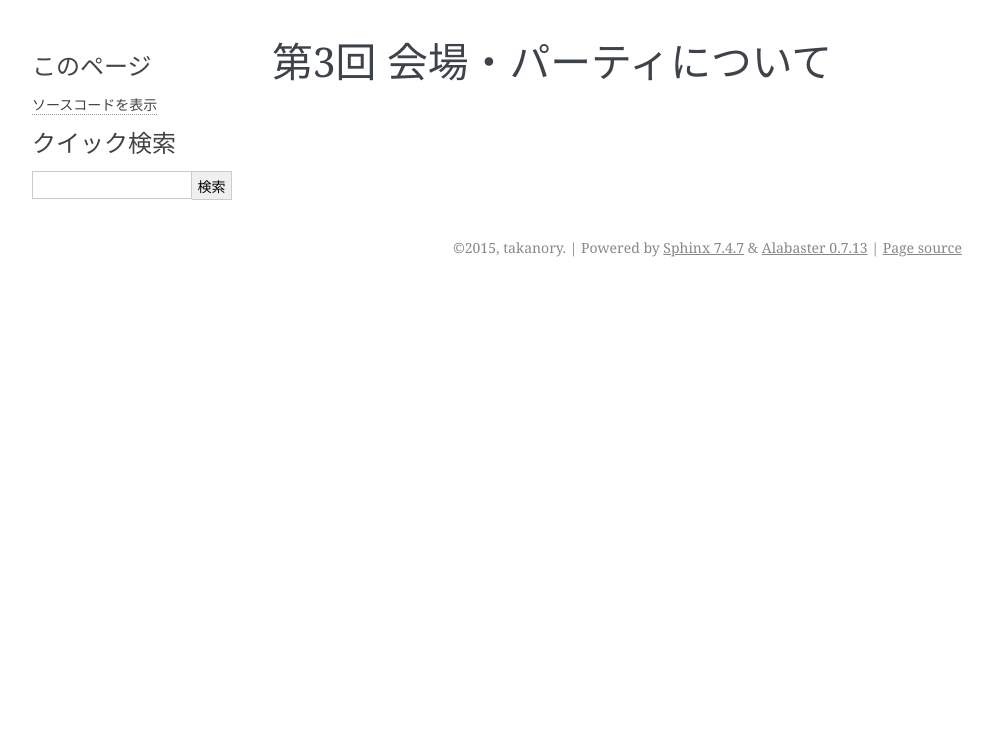
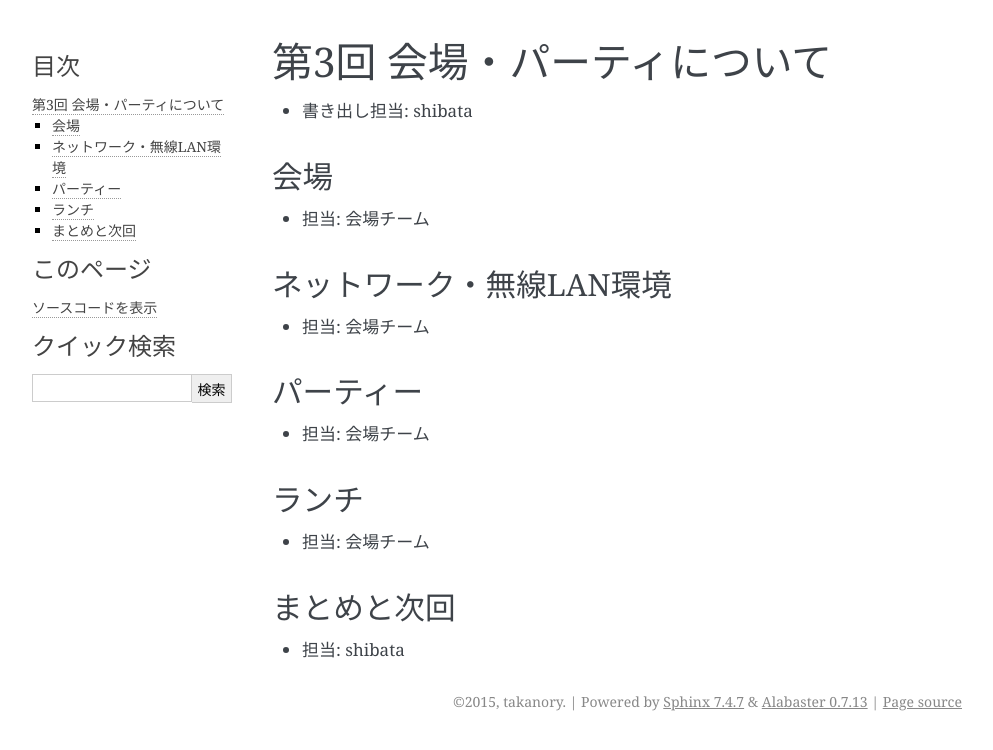
Before and after one commit to pyconjp/reports2015, a Sphinx documentation site: the page built from pre/source/03_venue_party.rst, in a window 1280 px wide. Shown: the top 750 px of the page, without its empty margins (148-1141 px from the left). Built offline with Sphinx 7.4.7, drawn with Linux system fonts in a browser that asks for light colours.

Commit message:
HTJ-786 アウトラインと担当チームについて記述

```diff
--- a/pre/source/02_program.rst
+++ b/pre/source/02_program.rst
@@ -1,3 +1,25 @@
 ========================
  第2回 プログラムついて
 ========================
+
+- 書き出し担当: shibata
+
+プログラム概要
+==============
+- 担当: プログラムチーム
+
+トークセッション・ポスターセッション
+====================================
+- 担当: プログラムチーム
+
+チュートリアル
+==============
+- 担当: プログラムチーム
+
+その他のプログラム企画
+======================
+- 担当: プログラムチーム
+
+まとめと次回
+============
+- 担当: shibata
--- a/pre/source/03_venue_party.rst
+++ b/pre/source/03_venue_party.rst
@@ -1,3 +1,25 @@
 ==============================
  第3回 会場・パーティについて
 ==============================
+
+- 書き出し担当: shibata
+
+会場
+====
+- 担当: 会場チーム
+
+ネットワーク・無線LAN環境
+=========================
+- 担当: 会場チーム
+
+パーティー
+==========
+- 担当: 会場チーム
+
+ランチ
+======
+- 担当: 会場チーム
+
+まとめと次回
+============
+- 担当: shibata
--- a/pre/source/04_others.rst
+++ b/pre/source/04_others.rst
@@ -1,3 +1,21 @@
 ========================
  第4回 その他の見どころ
 ========================
+
+- 書き出し担当: shibata
+
+スポンサーブース
+================
+- 担当: 事務局チーム
+
+コーヒーブレイク・おやつ
+========================
+- 担当: 会場チーム
+
+スプリント
+==========
+- 担当: プログラムチーム
+
+最後に
+======
+- 担当: shibata
```
Also changed, not shown: pre/source/01_overview.rst (+18 -0 lines).
